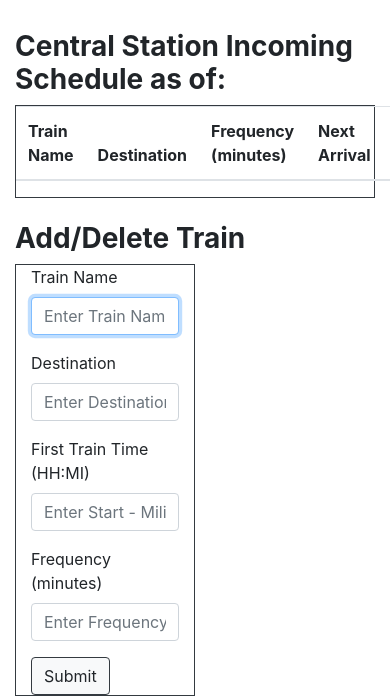
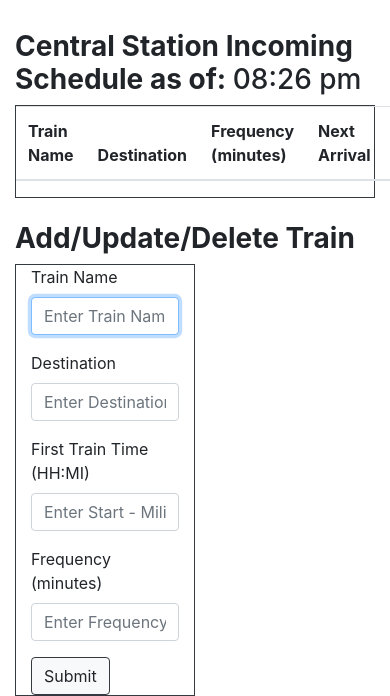
Before and after one commit to SelectStarFromMN/TrainTime, a plain HTML site: page index.html in a window 390 px wide. Both pictures are taken after typing "Sample", "Sample", "Sample", "Sample" into the empty fields and a click on the button "Submit". Shown: the part 208-904 px from the top of the page. Drawn offline with nearby package versions, Linux system fonts and the light colour scheme; no server answers.

Commit message:
Clock + Firebase Add/Update/Delete + favicon + Responsive Bootstrap

```diff
--- a/assets/javascript/app.js
+++ b/assets/javascript/app.js
@@ -60,6 +60,9 @@
 
     // Clear the table
     $("#train-table-body").empty();
+
+    // Refresh table (avoid Firebase event delay)
+    refreshTable();
 })
 
 // At the initial load and subsequent value changes, get a snapshot of the stored data.
--- a/index.html
+++ b/index.html
@@ -69,7 +69,7 @@
         <div class="panel panel-primary">
             <div class="panel-heading">
                 <h3 class="panel-title">
-                    <strong>Add/Delete Train</strong>
+                    <strong>Add/Update/Delete Train</strong>
                 </h3>
             </div>
             <div class="col-6 panel-body border border-dark">
```
